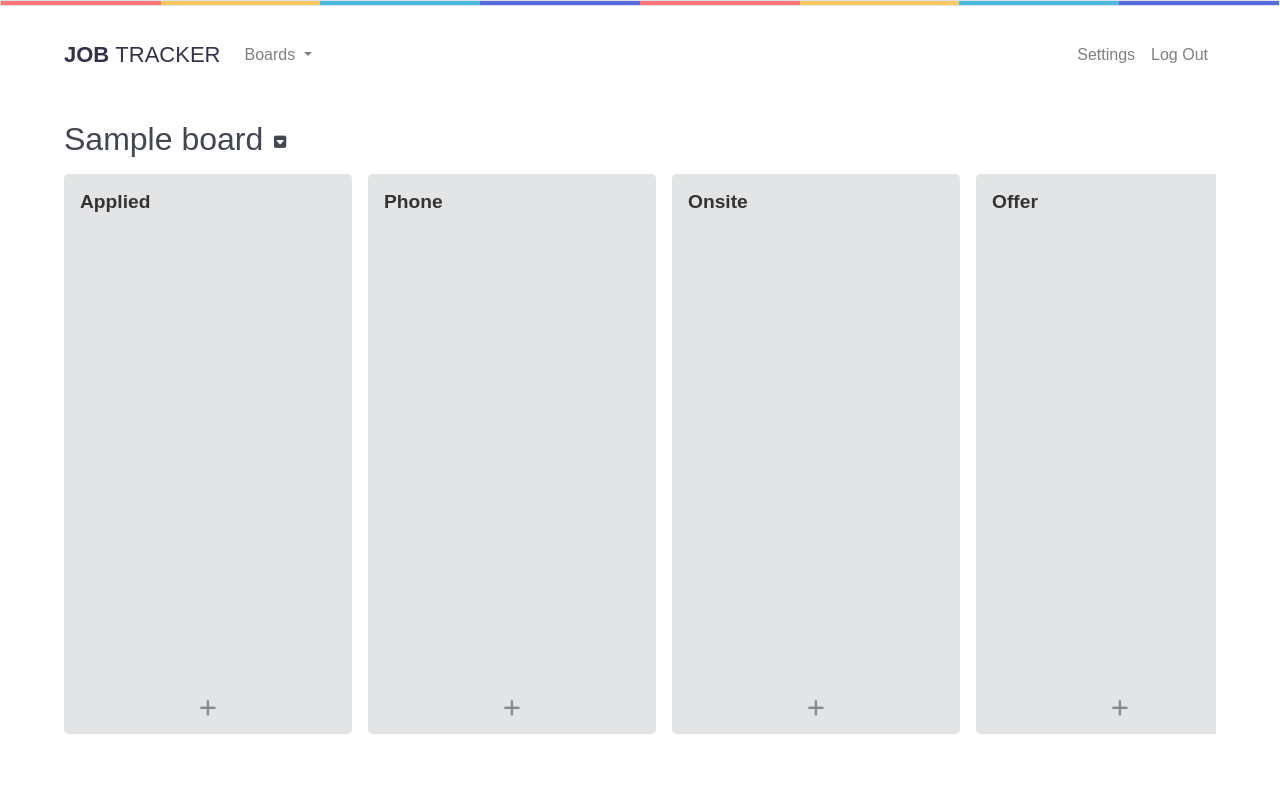
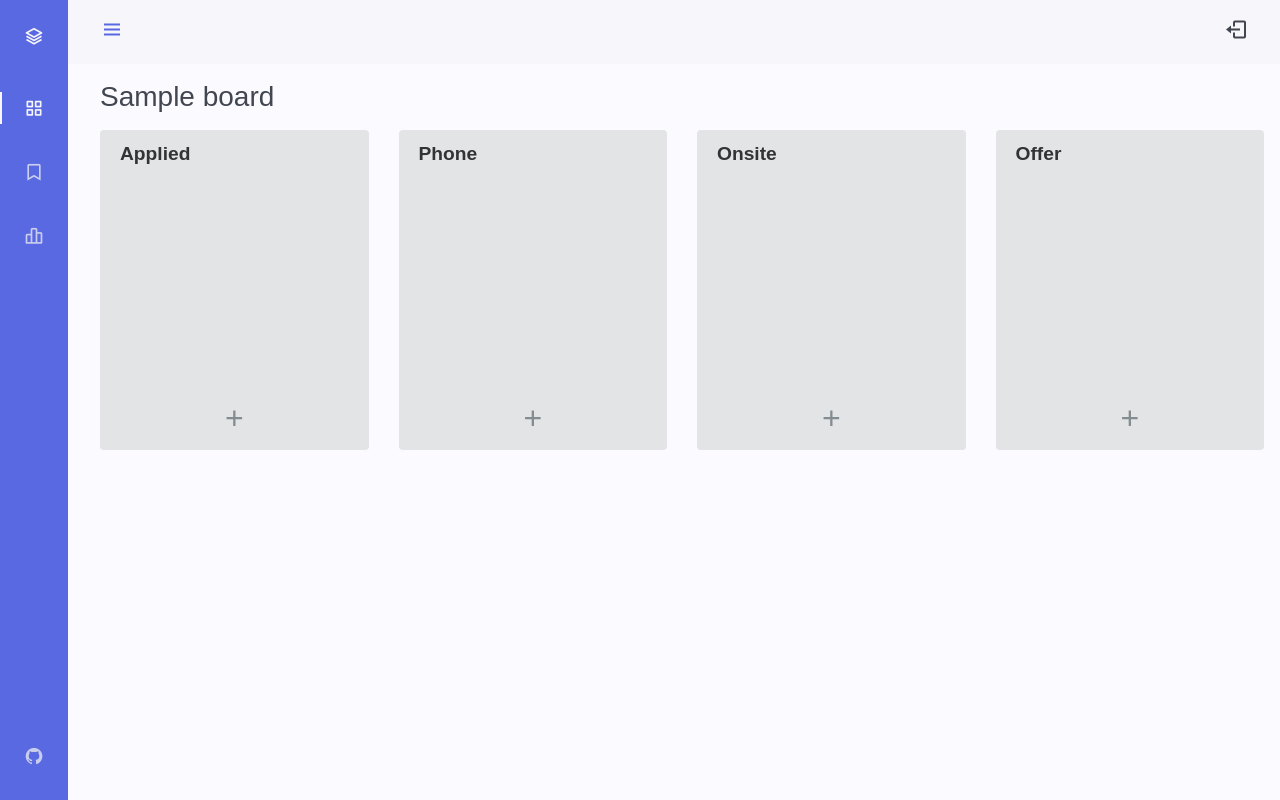
Before and after one commit to z-siddiqi/job-tracker, a Django app: page /boards/1/ in a window 1280 px wide. Run offline with Django 3.2, Linux system fonts and the light colour scheme; a user stored in the database is signed in; tables that the repository leaves empty hold one stand-in row (values such as "Sample post"); data that the repository does not hold is empty; parts of the project's set-up code (start-up, migrations or seed data) failed here and were passed over; some libraries are stand-ins or nearby versions.

Commit message:
added sidenav

```diff
--- /dev/null
+++ b/static/css/new.css
@@ -0,0 +1,228 @@
+/* base */
+
+:root {
+	--header-height: 3rem;
+	--nav-width: 68px;
+}
+
+*,
+::before,
+::after {
+	box-sizing: border-box;
+}
+
+body {
+	font-family: sans-serif;
+	position: relative;
+	margin: var(--header-height) 0 0 0;
+	padding: 0 1rem;
+	font-size: 1rem;
+	transition: .5s;
+	background: #fbfbff;
+	color: #424650;
+}
+
+a {
+	color: inherit;
+}
+
+a:hover {
+	text-decoration: none;
+	color: inherit;
+}
+
+.bx-lg {
+	font-size: 1.5rem;
+}
+
+
+/* header */
+
+.header {
+	width: 100%;
+	height: var(--header-height);
+	position: fixed;
+	top: 0;
+	left: 0;
+	display: flex;
+	align-items: center;
+	justify-content: space-between;
+	padding: 0 1rem;
+	background-color: #f7f6fb;
+	z-index: 100;
+	transition: .5s;
+}
+
+.header-toggle {
+	color: #5969e2;
+	font-size: 1.5rem;
+	cursor: pointer;
+}
+
+
+/* side navbar */
+
+.side-navbar {
+	position: fixed;
+	top: 0;
+	left: -30%;
+	width: var(--nav-width);
+	height: 100vh;
+	background-color: #5969e2;
+	padding: .5rem 1rem 0 0;
+	transition: .5s;
+	z-index: 100;
+}
+
+.nav {
+	height: 100%;
+	display: flex;
+	flex-direction: column;
+	justify-content: space-between;
+	overflow: hidden;
+}
+
+.nav-logo,
+.nav-link {
+	display: grid;
+	grid-template-columns: max-content max-content;
+	align-items: center;
+	column-gap: 1rem;
+	padding: .5rem 0 .5rem 1.5rem;
+}
+
+.nav-logo {
+	margin-bottom: 2rem;
+}
+
+.nav-logo-icon {
+	font-size: 1.25rem;
+	color: #f7f6fb;
+}
+
+.nav-logo-name {
+	color: #f7f6fb;
+	font-weight: 700;
+	text-transform: uppercase;
+}
+
+.nav-logo-name span {
+	font-weight: 400;
+}
+
+.nav-link {
+	position: relative;
+	color: #caceed;
+	margin-bottom: 1.5rem;
+	transition: .3s;
+}
+
+.nav-link:hover {
+	color: #f7f6fb;
+}
+
+.nav-icon {
+	font-size: 1.25rem;
+}
+
+.show {
+	left: 0;
+}
+
+.body-pd {
+	padding-left: calc(var(--nav-width) + 1rem);
+}
+
+.active {
+	color: #f7f6fb;
+}
+
+.active::before {
+	content: '';
+	position: absolute;
+	left: 0;
+	width: 2px;
+	height: 32px;
+	background-color: #f7f6fb;
+}
+
+
+/* kanban */
+
+#outerColumn {
+	background-color: #e2e4e6 !important;
+	border: none;
+	min-height: 20rem;
+}
+
+#innerColumn {
+	padding: 0 0.6rem 0.5rem;
+}
+
+#jobCard {
+	background-color: #fff !important;
+	border-radius: 0.3rem;
+	border-bottom: 0.1rem solid #ccc;
+	margin-bottom: 0.6rem;
+	cursor: pointer;
+}
+
+.bold-txt {
+	font-size: 1.2rem;
+	font-weight: 700;
+	color: #333;
+}
+
+.card-header {
+	background-color: transparent;
+	border-bottom: none;
+}
+
+.dyn-height {
+	max-height: calc(100vh - 20rem);
+	overflow-y: auto;
+}
+
+.add-card-btn {
+	font-size: 2rem;
+	color: #838c91;
+	border: none;
+	padding: 0.5rem;
+}
+
+.add-card-btn i {
+	margin: auto;
+}
+
+.add-card-btn:hover {
+	background-color: #cdd2d4;
+	color: #4d4d4d;
+}
+
+
+/* media queries */
+
+@media screen and (min-width: 768px) {
+	body {
+		margin: calc(var(--header-height) + 1rem) 0 0 0;
+		padding-left: calc(var(--nav-width) + 2rem);
+	}
+
+	.header {
+		height: calc(var(--header-height) + 1rem);
+		padding: 0 2rem 0 calc(var(--nav-width) + 2rem);
+	}
+
+	.side-navbar {
+		left: 0;
+		padding: 1rem 1rem 0 0;
+	}
+
+	.show {
+		width: calc(var(--nav-width) + 156px);
+	}
+
+	.body-pd {
+		padding-left: calc(var(--nav-width) + 188px);
+	}
+}
--- /dev/null
+++ b/static/js/sidenav.js
@@ -0,0 +1,16 @@
+$(document).ready(function() {
+    $("#headerToggle").click(function() {
+        $("#sideNav").toggleClass('show');  // show navbar
+        $("#headerToggle").toggleClass('bx-x');  // change icon
+        $("#body").toggleClass('body-pd');  // add padding to body
+        $("#header").toggleClass('body-pd');  // add padding to header
+    });
+
+    $(".nav-link").click(function() {
+        $(".active").each(function() {
+            $(this).removeClass('active');
+        });
+
+        $(this).addClass('active');
+      });
+});
--- a/templates/board_detail.html
+++ b/templates/board_detail.html
@@ -1,42 +1,96 @@
-{% extends 'base.html' %}
-{% block content %}
-<div class="board-title" id="boardTitle">
-    <div class="dropdown">
-        <h2>{{ board.title }}</h2>
-        <a href="#" data-toggle="dropdown">
-            <i class="fas fa-caret-square-down fa-sm"></i>
+{% load static %}
+<!doctype html>
+<html lang="en">
+    <head>
+        <title>Job Tracker</title>
+        <!-- Required meta tags -->
+        <meta charset="UTF-8">
+        <meta name="viewport" content="width=device-width, initial-scale=1.0">
+        <!-- Bootstrap CSS -->
+        <link href="https://stackpath.bootstrapcdn.com/bootstrap/4.1.3/css/bootstrap.min.css" rel="stylesheet" integrity="sha384-MCw98/SFnGE8fJT3GXwEOngsV7Zt27NXFoaoApmYm81iuXoPkFOJwJ8ERdknLPMO" crossorigin="anonymous">
+         <!-- Boxicons CSS -->
+        <link href="https://unpkg.com/boxicons@2.0.7/css/boxicons.min.css" rel="stylesheet">
+        <!-- Custom CSS -->
+        <link href="{% static 'css/new.css' %}" rel="stylesheet">
+    </head>
+    <body id="body">
+        <header class="header" id="header">
+            <div class="header-toggle">
+                <i class="bx bx-menu" id="headerToggle"></i>
+            </div>
+            <div class="ml-auto">
+                <a href="{% url 'logout' %}">
+                    <i class='bx bx-log-out bx-lg'></i>
                 </a>
-        <div class="dropdown-menu">
-            <a class="dropdown-item show-form-update" data-url="{% url 'board_update' board.pk %}" href="#">Edit</a>
-            <a class="dropdown-item show-form-delete" data-url="{% url 'board_delete' board.pk %}" href="#">Delete</a>
+            </div>
+        </header>
+        <div class="side-navbar" id="sideNav">
+            <nav class="nav">
+                <div>
+                    <a href="{% url 'home' %}" class="nav-logo">
+                        <i class="bx bx-layer nav-logo-icon"></i>
+                        <span class="nav-logo-name">
+                            Job <span>Tracker</span>
+                        </span>
+                    </a>
+                    <div>
+                        <a href="#" class="nav-link active">
+                            <i class="bx bx-grid-alt nav-icon"></i>
+                            <span>Boards</span>
+                        </a>
+                        <a href="#" class="nav-link">
+                            <i class="bx bx-bookmark nav-icon"></i>
+                            <span>Favourites</span>
+                        </a>
+                        <a href="#" class="nav-link">
+                            <i class="bx bx-bar-chart-alt-2 nav-icon"></i>
+                            <span>Analytics</span>
+                        </a>
                     </div>
                 </div>
+                <a href="https://github.com/z-siddiqi/job-tracker" target="_blank" class="nav-link">
+                    <i class="bx bxl-github nav-icon"></i>
+                    <span>View Source</span>
+                </a>
+            </nav>
         </div>
-<section class="lists-container" id="columns">
+        <main class="content">
+            <div class="container-fluid px-0 pt-3">
+                <h3 class="mb-3">{{ board }}</h3>
+                <div class="row">
                     {% for column in columns %}
-    <div class="list" id="{{ column.lower }}">
-        <h3 class="list-title">{{ column }}</h3>
-        <ul class="list-items">
+                    <div class="col-12 col-lg-6 col-xl-3">
+                        <div class="card mb-3" id="outerColumn">
+                            <div class="card-header">
+                                <h5 class="card-title bold-txt">{{ column }}</h5>
+                            </div>
+                            <div class="card-body dyn-height" id="innerColumn">
                                 {% for application in applications %}
                                 {% if application.progress == column %}
-            <li>
-                <div class="delete-icon show-form-delete" data-url="{% url 'application_delete' application.board.pk application.pk %}">
-                    <i class="fas fa-trash"></i>
-                </div>
-                <br>
-                <div class="job-card" onclick='location.href ="{% url 'application_detail' application.board.pk application.pk %}"'>
+                                <div class="card" id="jobCard" onclick='location.href ="{% url 'application_detail' application.board.pk application.pk %}"'>
+                                    <div class="card-body">
                                         <h5>{{ application.company }}</h5>
-                    <h3 class="list-subtitle">{{ application.title }}</h3>
+                                        <h3 class="bold-txt">{{ application.title }}</h3>
                                         <p style="margin-bottom: 0rem;">{{ application.deadline }}</p>
                                     </div>
-            </li>
+                                </div>
                                 {% endif %}
                                 {% endfor %}
-        </ul>
-        <button class="add-card-btn btn" onclick='location.href="{% url 'application_new' board.pk %}"'>
-            <i class="fas fa-plus"></i>
-        </button>
+                            </div>
+                            <a href="{% url 'application_new' board.pk %}" class="add-card-btn btn">
+                                +
+                            </a>
+                        </div>
                     </div>
                     {% endfor %}
-</section>
-{% endblock content %}
+                </div>
+            </div>
+        </main>
+        <!-- Optional JavaScript -->
+        <script src="https://code.jquery.com/jquery-3.5.1.min.js" integrity="sha256-9/aliU8dGd2tb6OSsuzixeV4y/faTqgFtohetphbbj0=" crossorigin="anonymous"></script>
+        <script src="https://code.jquery.com/ui/1.12.0/jquery-ui.min.js" integrity="sha256-eGE6blurk5sHj+rmkfsGYeKyZx3M4bG+ZlFyA7Kns7E=" crossorigin="anonymous"></script>
+        <script src="https://cdnjs.cloudflare.com/ajax/libs/popper.js/1.14.3/umd/popper.min.js" integrity="sha384-ZMP7rVo3mIykV+2+9J3UJ46jBk0WLaUAdn689aCwoqbBJiSnjAK/l8WvCWPIPm49" crossorigin="anonymous"></script>
+        <script src="https://stackpath.bootstrapcdn.com/bootstrap/4.1.3/js/bootstrap.min.js" integrity="sha384-ChfqqxuZUCnJSK3+MXmPNIyE6ZbWh2IMqE241rYiqJxyMiZ6OW/JmZQ5stwEULTy" crossorigin="anonymous"></script>
+        <script src="{% static 'js/sidenav.js' %}"></script>
+    </body>
+</html>
```
Lines whose indentation alone changed are shown as unchanged.
